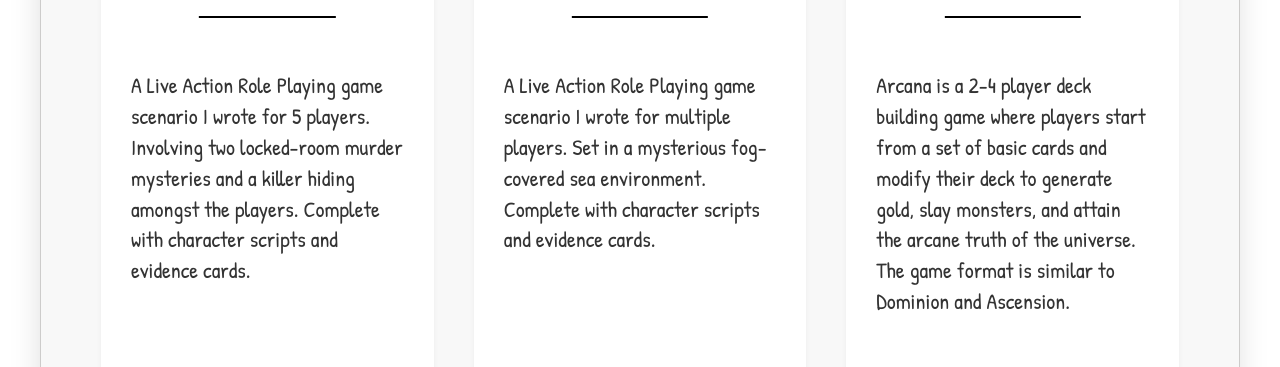
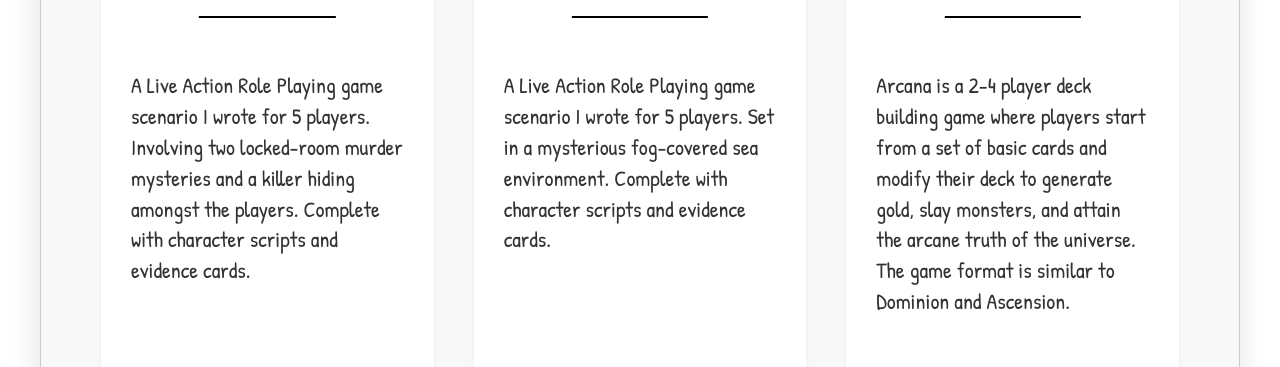
Before and after one commit to WenyeZhou51/site, a React (Create React App) app: page /games in a window 1280 px wide. Shown: the part 836-1203 px from the top of the page. Built offline with nearby package versions, Linux system fonts and the light colour scheme; a web font is replaced by a local one.

Commit message:
testing autodeploy

```diff
--- a/src/components/Games/Games.js
+++ b/src/components/Games/Games.js
@@ -15,7 +15,7 @@ const Games = () => {
       id: '雾海',
       name: '雾海',
       thumbnailPath: '/Asset/Games/雾海/thumbnail.png',
-      description: 'A Live Action Role Playing game scenario I wrote for multiple players. Set in a mysterious fog-covered sea environment. Complete with character scripts and evidence cards.'
+      description: 'A Live Action Role Playing game scenario I wrote for 5 players. Set in a mysterious fog-covered sea environment. Complete with character scripts and evidence cards.'
     },
     {
       id: 'Arcana',
```
